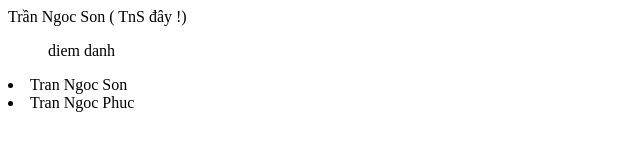
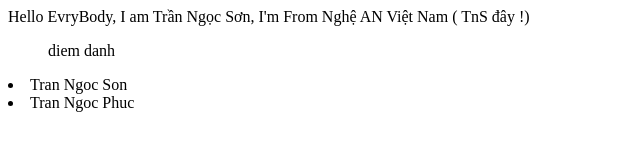
Before and after one commit to tranngocson27122005na/WED201c_B1_Su25_FunnyCode, a plain HTML site: page index.html in a window 1280 px wide. Shown: the whole page, without its empty margins (0-640 px from the left). Drawn offline with Linux system fonts and the light colour scheme.

Commit message:
Update index.html

```diff
--- a/index.html
+++ b/index.html
@@ -6,7 +6,8 @@
     <title>FunnyCode.vn</title>
 </head>
 <body>
-    Trần Ngoc Son ( TnS đây !)
+    Hello EvryBody, I am Trần Ngọc Sơn, I'm From Nghệ AN
+                   Việt Nam ( TnS đây !)
     <ul>diem danh</ul>
     <li>Tran Ngoc Son</li>
     <li>Tran Ngoc Phuc</li>
```
